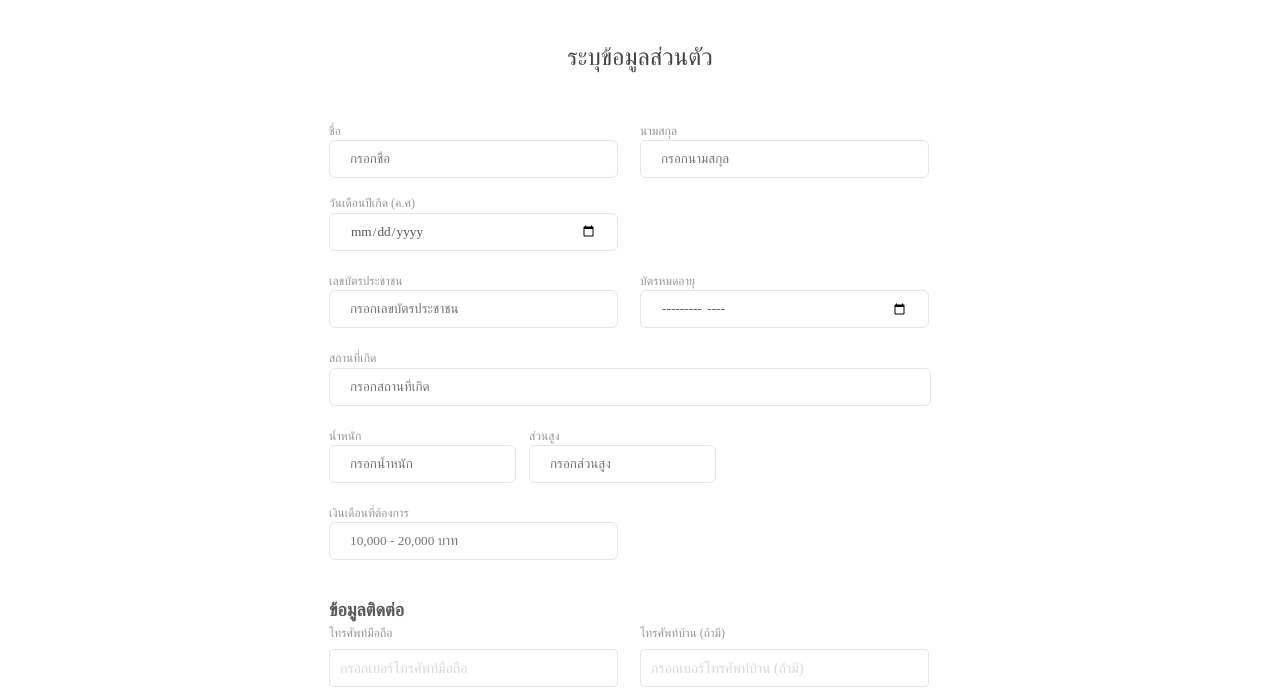
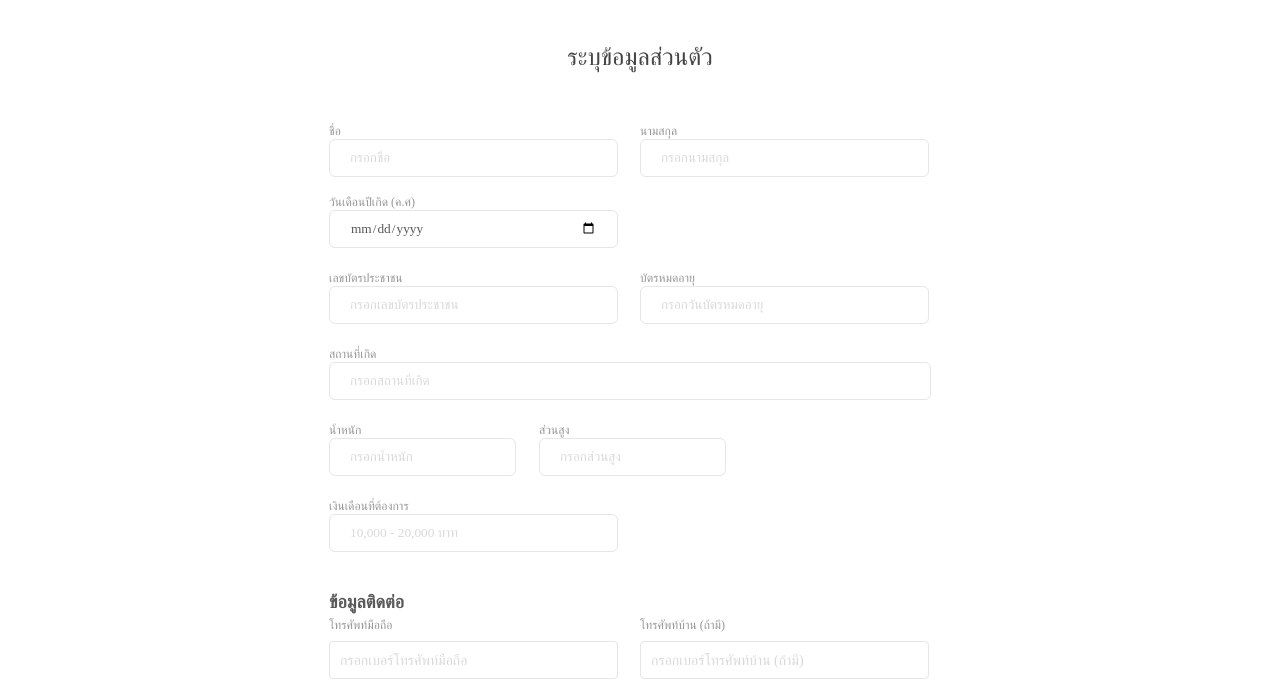
Before and after one commit to Jimmiejay/Bsmit, a React app: page /PersonalInfo in a window 1280 px wide. Shown: the part 76-772 px from the top of the page. Built offline with nearby package versions, Linux system fonts and the light colour scheme; a web font is replaced by a local one.

Commit message:
Personalinfo

```diff
--- a/src/pages/PersonalInfo/PersonalData/index.jsx
+++ b/src/pages/PersonalInfo/PersonalData/index.jsx
@@ -39,7 +39,7 @@ const PersonalData = () => {
                     <form>
                         <label>บัตรหมดอายุ</label>
                         <div>
-                            <input type='month' placeholder="กรอกวันบัตรหมดอายุ" required></input>
+                            <input type='text' placeholder="กรอกวันบัตรหมดอายุ" required></input>
                         </div>
                     </form>
                 </div>
@@ -69,7 +69,7 @@ const PersonalData = () => {
                     <form>
                         <label>เงินเดือนที่ต้องการ</label>
                         <div>
-                            <input type='select' placeholder="10,000 - 20,000 บาท" required></input>
+                            <input type='' placeholder="10,000 - 20,000 บาท" maxlength="5" required></input>
                         </div>
                     </form>
                 </div>
--- a/src/pages/PersonalInfo/PersonalData/style.css
+++ b/src/pages/PersonalInfo/PersonalData/style.css
@@ -27,12 +27,14 @@
     border: none;
 }
 
+.dataContainer input::placeholder {
+    color: #D8D9D9;
+}
 
 .dataContainer label {
     font-family: Sukhumvit Set;
     font-size: 12px;
     font-weight: 400;
-    line-height: 17.4px;
     text-align: left;
     color: #959594;
 
@@ -59,6 +61,7 @@
 .dataContainer .fourth {
     /* background-color: lightgreen; */
     grid-template-columns: 200px 200px;
+    column-gap: 10px;
 
 }
 
```
